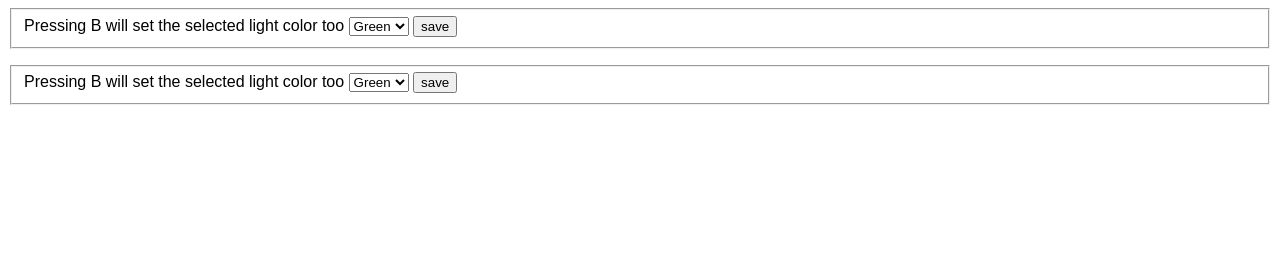
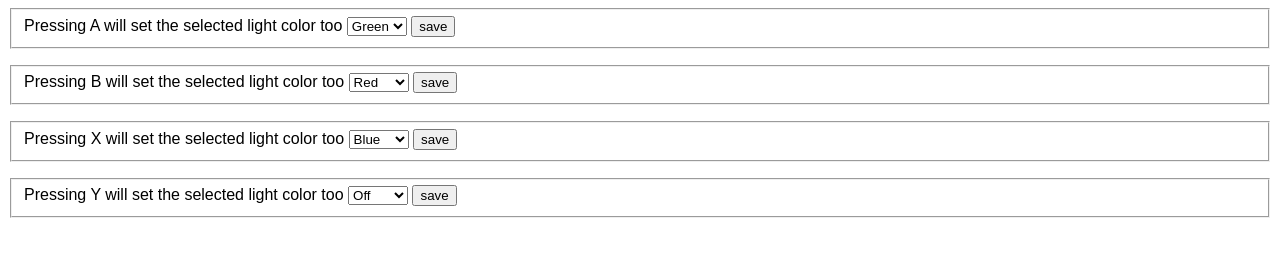
Before and after one commit to JamieKnight/xbox-node-hue, a website: page form.html in a window 1280 px wide. Drawn offline with Linux system fonts and the light colour scheme.

Commit message:
Add Y and X to UI.

```diff
--- a/form.html
+++ b/form.html
@@ -9,9 +9,9 @@
   <form method="post">
     <fieldset>
       <input type="hidden" name="button" value="a:press" />
-       Pressing B will set the selected light color too
+       Pressing A will set the selected light color too
       <select name="color">
-        <option value="green">Green</option>
+        <option value="green" selected>Green</option>
         <option value="blue">Blue</option>
         <option value="red">Red</option>
         <option value="white">White</option>
@@ -27,6 +27,20 @@
       <select name="color">
         <option value="green">Green</option>
         <option value="blue">Blue</option>
+        <option value="red" selected>Red</option>
+        <option value="white">White</option>
+        <option value="off">Off</option>
+      </select>
+      <input type="submit" value="save">
+    </fieldset>
+  </form>
+  <form method="post">
+    <fieldset>
+      <input type="hidden" name="button" value="b:press" />
+      Pressing X will set the selected light color too
+      <select name="color">
+        <option value="green">Green</option>
+        <option value="blue" selected>Blue</option>
         <option value="red">Red</option>
         <option value="white">White</option>
         <option value="off">Off</option>
@@ -34,4 +48,19 @@
       <input type="submit" value="save">
     </fieldset>
   </form>
+
+  <form method="post">
+    <fieldset>
+      <input type="hidden" name="button" value="b:press" />
+      Pressing Y will set the selected light color too
+      <select name="color">
+        <option value="green">Green</option>
+        <option value="blue">Blue</option>
+        <option value="red">Red</option>
+        <option value="white">White</option>
+        <option value="off" selected>Off</option>
+      </select>
+      <input type="submit" value="save">
+    </fieldset>
+  </form>
 </body>
```
